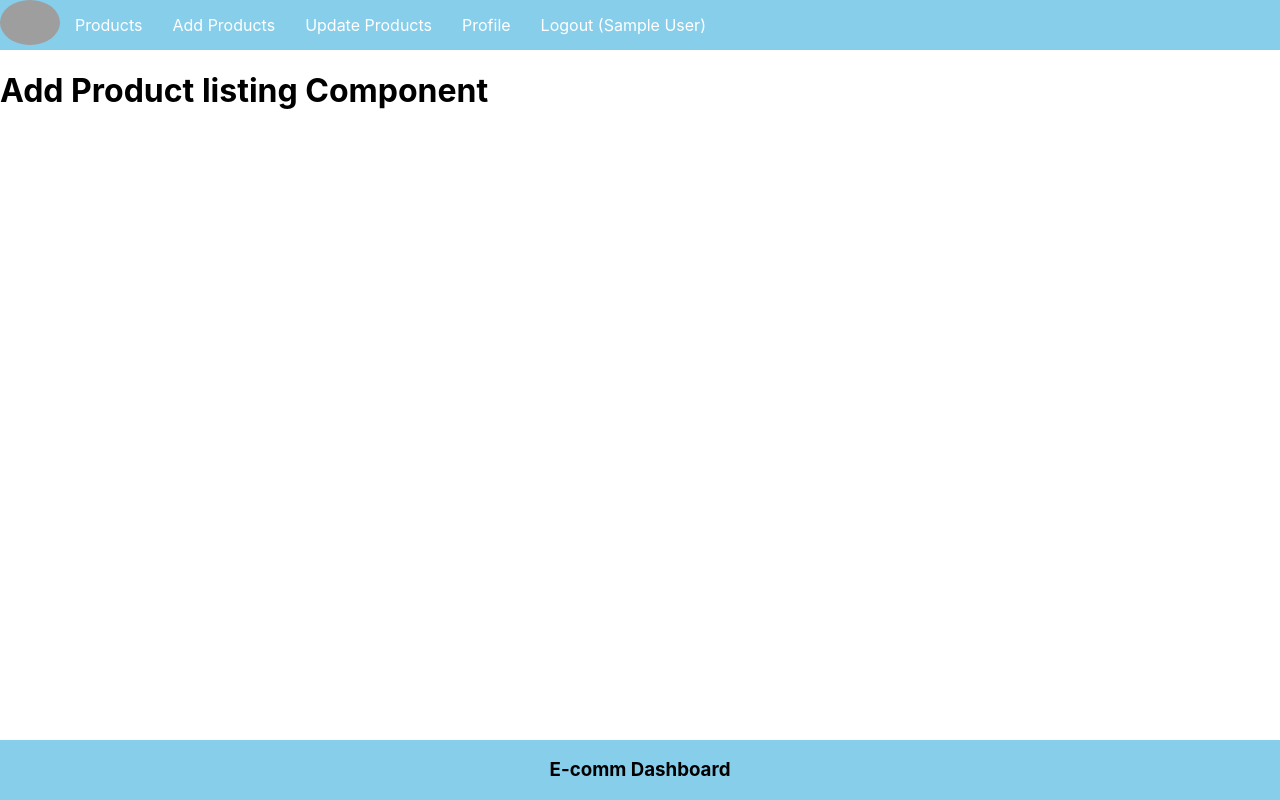
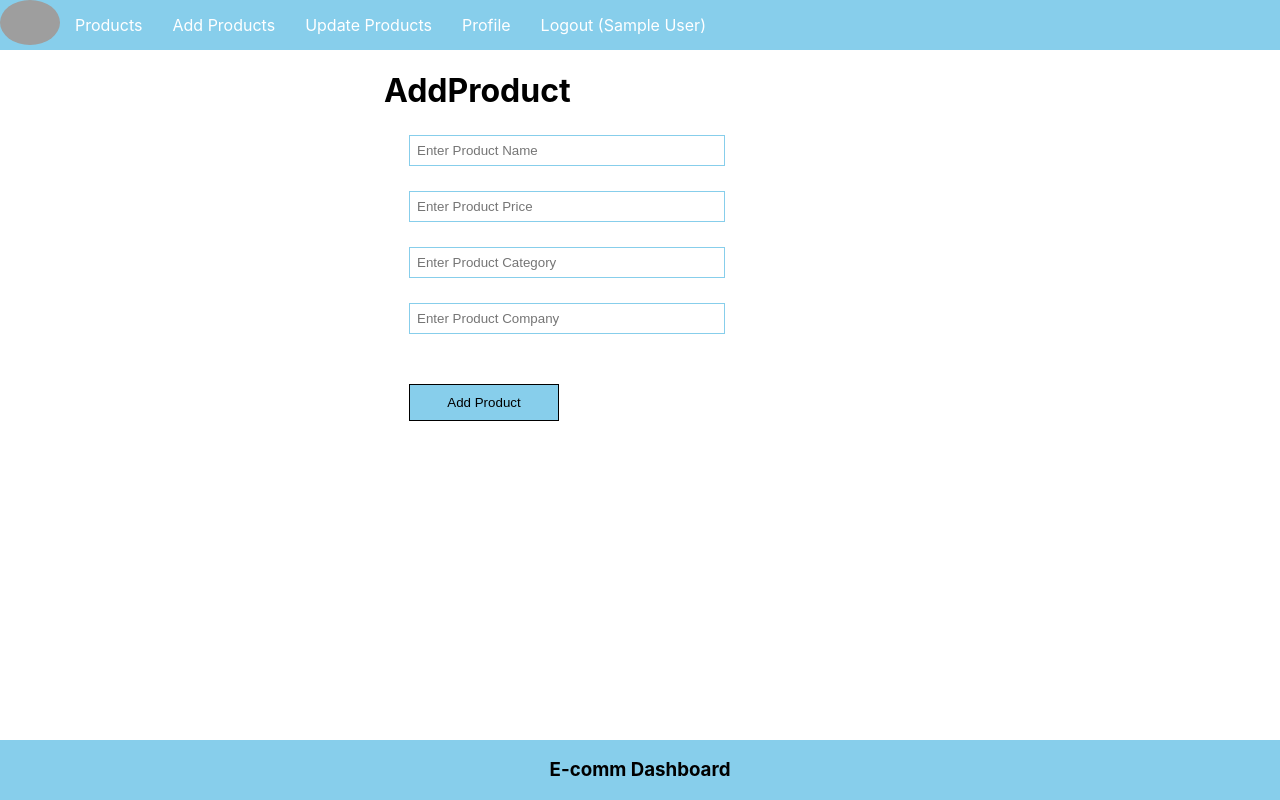
Before and after one commit to SiddharthSinghRawat01/E-DASHBORD, a React (Create React App) app in the folder frontend/: page /add in a window 1280 px wide. Built offline with nearby package versions, Linux system fonts and the light colour scheme; sample sign-in values are in the browser's storage; grey boxes are pictures that could not be loaded.

Commit message:
add product api intigration

```diff
--- a/frontend/src/App.css
+++ b/frontend/src/App.css
@@ -24,7 +24,7 @@
   width: 100%;
   background-color: skyblue;
 }
-.register {
+.register, .product {
   margin-left: 30%;
 }
 
--- a/frontend/src/App.js
+++ b/frontend/src/App.js
@@ -5,6 +5,7 @@
 import SignUp from './components/SignUp';
 import PrivateComponent from './components/PrivateCompnent';
 import Login from './components/Login';
+import AddProduct from './components/AddProduct';
 
 function App() {
   return (
@@ -14,7 +15,7 @@
       <Routes>
       <Route element={<PrivateComponent/>}>
         <Route path="/" element ={<h1>Product listing Component</h1>}></Route>
-        <Route path="/add" element ={<h1>Add Product listing Component</h1>}></Route>
+        <Route path="/add" element ={<AddProduct />}></Route>
         <Route path="/update" element ={<h1>Update Product listing Component</h1>}></Route>
         <Route path="/logout" element ={<h1>Logout Component</h1>}></Route>
         <Route path="/profile" element ={<h1>Profile Component</h1>}></Route>
--- /dev/null
+++ b/frontend/src/components/AddProduct.js
@@ -0,0 +1,41 @@
+import React, { useState } from 'react';
+
+const AddProduct = ()=>{
+
+    const [name, setName] = useState('');
+    const [price, setPrice] = useState('');
+    const [category, setCategory] = useState('');
+    const [company, setCompany] = useState('');
+
+    const addProduct = async ()=>{
+        // console.warn(name,price,company,company);
+
+        const userId = JSON.parse(localStorage.getItem('user'));
+
+        let result = await fetch('http://localhost:5000/add-product',{
+            method:'post',
+            body: JSON.stringify({name,price,company,company,userId}),
+            headers:{
+                'Content-Type': 'application/json'
+            }
+        })
+
+        result = await result.json();
+        console.warn(result);
+
+
+    }
+
+    return (
+        <div className='product'>
+            <h1>AddProduct</h1>
+            <input type="text" placeholder='Enter Product Name' onChange={(e)=> setName(e.target.value)} value={name} className='inputBox'/>
+            <input type="text" placeholder='Enter Product Price' onChange={(e)=> setPrice(e.target.value)} value={price} className='inputBox'/>
+            <input type="text" placeholder='Enter Product Category' onChange={(e)=> setCategory(e.target.value)} value={category} className='inputBox'/>
+            <input type="text" placeholder='Enter Product Company' onChange={(e)=> setCompany(e.target.value)}  value={company} className='inputBox'/>
+            <button onClick={addProduct} className='appButton'>Add Product</button>
+        </div>
+    )
+}
+
+export default AddProduct;
```
Also changed, not shown: 2 other files (tests, documents, lock files or other folders).
